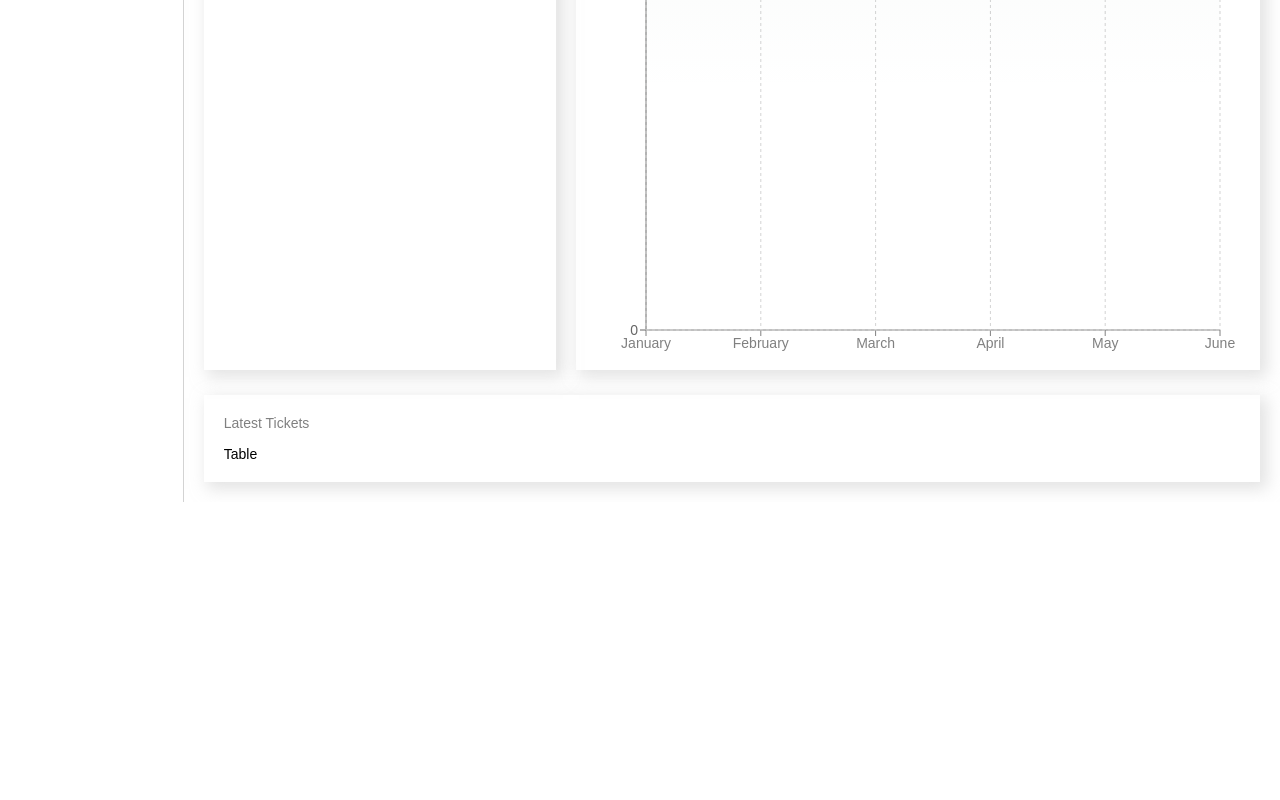
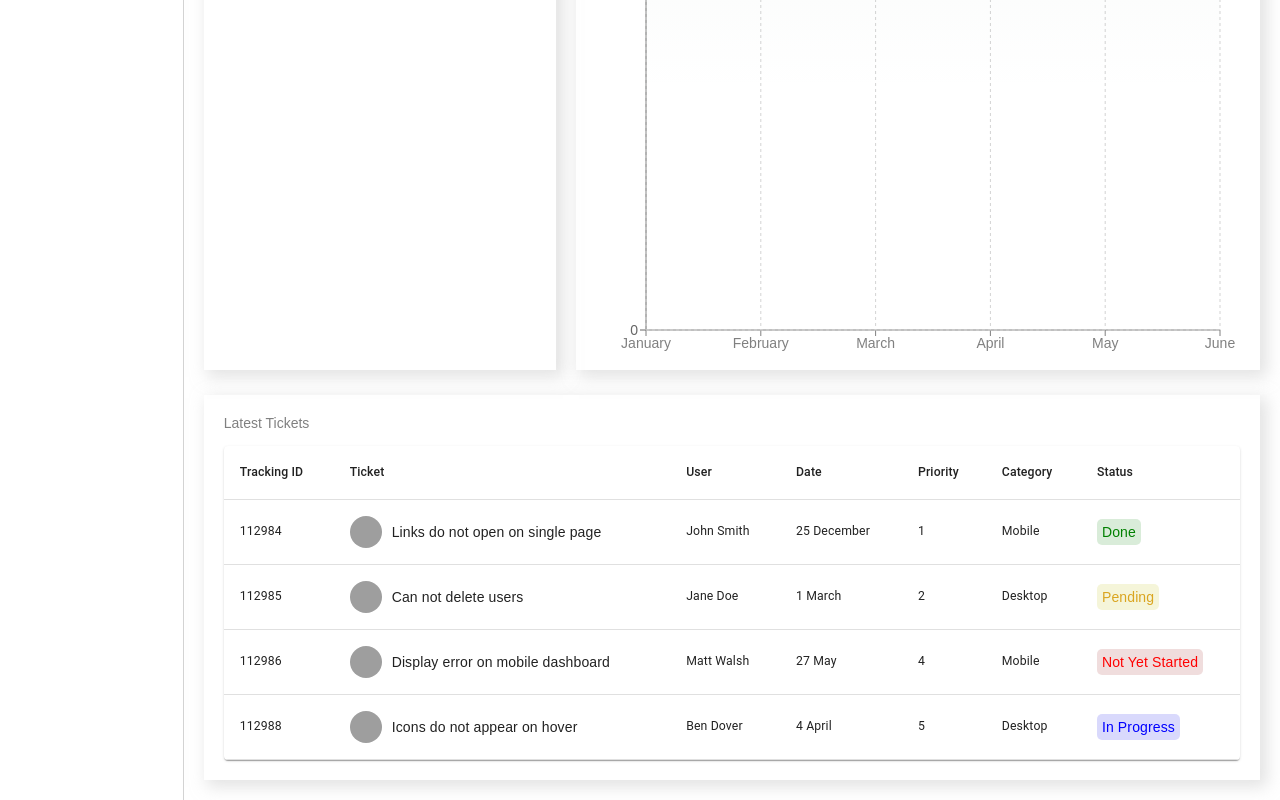
Before and after one commit to ajddev/ants, a React (Create React App) app: page / in a window 1280 px wide. Shown: the part 4611-5411 px from the top of the page. Before the commit the page ends 5113 px from the top, so only its background shows below. Built offline with nearby package versions, Linux system fonts and the light colour scheme; grey boxes are pictures that could not be loaded; a web font is replaced by a local one.

Commit message:
ticket table status updates

```diff
--- a/src/components/table/Table.jsx
+++ b/src/components/table/Table.jsx
@@ -1,40 +1,95 @@
 import "./index.scss";
+import Table from "@mui/material/Table";
+import TableBody from "@mui/material/TableBody";
+import TableCell from "@mui/material/TableCell";
+import TableContainer from "@mui/material/TableContainer";
+import TableHead from "@mui/material/TableHead";
+import TableRow from "@mui/material/TableRow";
+import Paper from "@mui/material/Paper";
 
-const Table = () => {
+const List = () => {
   const rows = [
     {
       id: 112984,
-      title: "display error on mobile dashboard",
-      img: "",
+      title: "Links do not open on single page",
+      image: "https://i.imgur.com/mmuZqcQ.jpeg",
       user: "John Smith",
-      date: "1 March",
-      priority: "4",
-      category: "mobile",
-      status: "not yet started",
+      date: "25 December",
+      priority: "1",
+      category: "Mobile",
+      status: "Done",
     },
     {
-      id: 112984,
-      title: "display error on mobile dashboard",
-      img: "",
-      user: "John Smith",
+      id: 112985,
+      title: "Can not delete users",
+      image: "https://i.imgur.com/3YnMSAt.png",
+      user: "Jane Doe",
       date: "1 March",
-      priority: "4",
-      category: "mobile",
-      status: "not yet started",
+      priority: "2",
+      category: "Desktop",
+      status: "Pending",
     },
     {
-      id: 112984,
-      title: "display error on mobile dashboard",
-      img: "",
-      user: "John Smith",
-      date: "1 March",
+      id: 112986,
+      title: "Display error on mobile dashboard",
+      image: "https://i.imgur.com/4rnu8dP.jpeg",
+      user: "Matt Walsh",
+      date: "27 May",
       priority: "4",
-      category: "mobile",
-      status: "not yet started",
+      category: "Mobile",
+      status: "Not Yet Started",
+    },
+    {
+      id: 112988,
+      title: "Icons do not appear on hover",
+      image: "https://i.imgur.com/InOAs2h.png",
+      user: "Ben Dover",
+      date: "4 April",
+      priority: "5",
+      category: "Desktop",
+      status: "In Progress",
     },
   ];
 
-  return <div className="table">Table</div>;
+  return (
+    <TableContainer component={Paper} className="table">
+      <Table sx={{ minWidth: 650 }} aria-label="simple table">
+        <TableHead>
+          <TableRow>
+            <TableCell className="table-cell">Tracking ID</TableCell>
+            <TableCell className="table-cell">Ticket</TableCell>
+            <TableCell className="table-cell">User</TableCell>
+            <TableCell className="table-cell">Date</TableCell>
+            <TableCell className="table-cell">Priority</TableCell>
+            <TableCell className="table-cell">Category</TableCell>
+            <TableCell className="table-cell">Status</TableCell>
+          </TableRow>
+        </TableHead>
+        <TableBody>
+          {rows.map((row) => (
+            <TableRow key={row.id}>
+              <TableCell className="table-cell">{row.id}</TableCell>
+              <TableCell className="table-cell">
+                <div className="cell-wrapper">
+                  <img src={row.image} alt="" className="image" />
+                  {row.title}
+                </div>
+              </TableCell>
+              <TableCell className="table-cell">{row.user}</TableCell>
+              <TableCell className="table-cell">{row.date}</TableCell>
+              <TableCell className="table-cell">{row.priority}</TableCell>
+              <TableCell className="table-cell">{row.category}</TableCell>
+              <TableCell className="table-cell">
+                <span className={`status ${row.status.split(" ").join("")}`}>
+                  {row.status}
+                </span>
+              </TableCell>
+            </TableRow>
+          ))}
+        </TableBody>
+      </Table>
+    </TableContainer>
+  );
 };
 
-export default Table;
+export default List;
--- a/src/components/table/index.scss
+++ b/src/components/table/index.scss
@@ -0,0 +1,36 @@
+.table {
+  .cell-wrapper {
+    display: flex;
+    align-items: center;
+
+    .image {
+      width: 32px;
+      height: 32px;
+      border-radius: 50%;
+      margin-right: 10px;
+      object-fit: cover;
+    }
+  }
+
+  .status {
+    padding: 5px;
+    border-radius: 5px;
+
+    &.Done {
+      color: green;
+      background-color: rgba(0, 128, 0, 0.15);
+    }
+    &.Pending {
+      color: goldenrod;
+      background-color: rgba(189, 189, 5, 0.15);
+    }
+    &.NotYetStarted {
+      color: red;
+      background-color: rgba(156, 31, 31, 0.15);
+    }
+    &.InProgress {
+      color: blue;
+      background-color: rgba(3, 3, 232, 0.15);
+    }
+  }
+}
```
